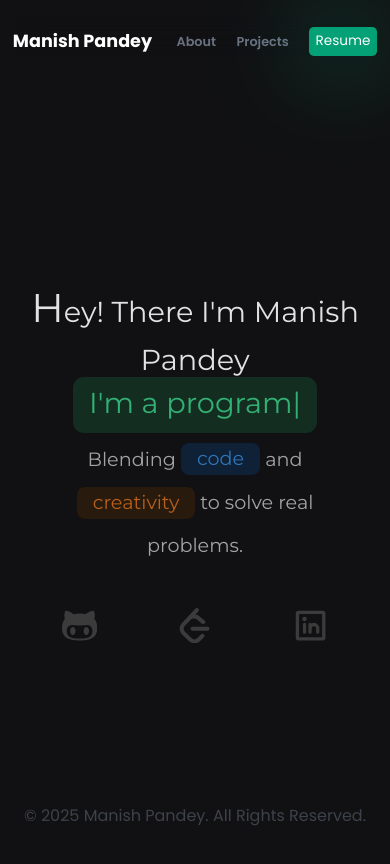
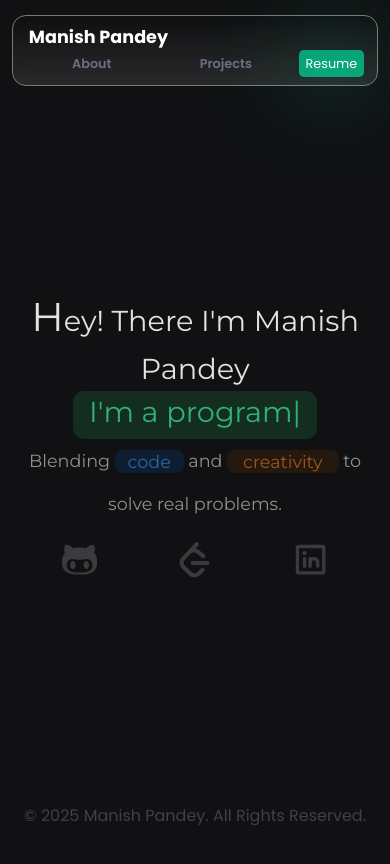
Before and after one commit to manish-pandey413/Portfolio, a React (Vite) app: page / in a window 390 px wide. Shown: the top 864 px of the page. Built offline with nearby package versions, Linux system fonts and the light colour scheme.

Commit message:
feat(UI): Glassy navbar and animations.

```diff
--- a/src/App.css
+++ b/src/App.css
@@ -5,10 +5,10 @@
   text-align: center;
 }
 
-.navbar{
+.navItem{
   transition: transform 300ms;
 }
-.navbar:hover{
+.navItem:hover{
   transform: translateY(-0.3rem);
   cursor:pointer;
 }
@@ -16,7 +16,32 @@
   color: #ffffff;
 }
 
- @media screen and (max-width: 780px){
+.navbar{
+  backdrop-filter: blur(8px);
+  -webkit-backdrop-filter: blur(8px);
+  background: linear-gradient(
+    to top,
+    rgba(240, 240, 240, 0.11),
+    rgba(255, 255, 255, 0)
+    )
+}
+
+@media (min-width: 1080px) {
+  .navbar{
+    background: linear-gradient(
+    to top,
+    rgba(240, 240, 240, 0.06),
+    rgba(255, 255, 255, 0)
+    )
+  }
+}
+
+ @media screen and (max-width: 480px){
+   .navItem{
+     flex: 1;
+     flex-wrap: wrap;
+     padding: 0 0
+   }
    .navbar{
      flex: 1;
      flex-wrap: wrap;
@@ -24,31 +49,11 @@
  }
 
 .resumeBtn {
-  margin: 0;
   padding: 0.3em 0.5em;
   background-color: rgba(0, 219, 157, 0.7);
   color: #ffffff;
   cursor: pointer;
   filter: drop-shadow(0 0 3rem rgba(0, 219, 157, 0.8));
-}
-
-.animationAbt{
-  background-color: #132d21;
-  color: #33b074;
-  border-radius: 0.7rem;
-}
-
- @media screen and (max-width: 780px) {
-   .termImg{
-     display: none
-   }
- }
-
- .termImg {
-  mask-image: linear-gradient(to right, transparent 2%, black 100%, black 100%, transparent 100%),
-               linear-gradient(to top, transparent 0%, black 5%, black 95%, transparent 100%);
-  mask-composite: intersect;
-  -webkit-mask-composite: destination-in;
 }
 
 .homeIcon {
--- a/src/components/topbar.tsx
+++ b/src/components/topbar.tsx
@@ -6,36 +6,33 @@ export default function Topbar() {
     <motion.div
       initial={{ opacity: 0 }}
       animate={{ opacity: 1 }}
-      transition={{ ease: "easeIn", duration: 1 }}
-      className="flex bg-[transparent] backdrop-blur-lg sticky top-4 pt-2 items-center text-gray-500" >
+      transition={{ ease: "easeOut", duration: 1 }}
+      className="navbar flex z-1 sticky top-4 items-center p-2 md:p-0 text-gray-500 rounded-[0.8rem] outline outline-[#ffffff70]" >
 
       {/* Left part */}
-      <div className="text-[#ffffff] shrink text-[1.1rem] font-bold md:text-[1.9rem] md:ml-2 justify-start">
+      <div className="text-[#ffffff] shrink text-[1.1rem] font-bold md:text-[1.5rem] md:ml-7 ml-2 justify-start">
         <NavLink to="/" end>
           Manish Pandey
         </NavLink>
       </div>
 
-      {/* Center part */}
-      <div className="flex flex-1 px-3 md:px-4 flex-row text-[0.8rem] md:text-[1.1rem] justify-end items-center">
-        <div className="navbar decoration-white hover:underline hover:underline-offset-8 m-[0.5rem] md:m-6 md:mx-10 font-semibold">
+      {/* Right part */}
+      <div className="flex flex-1 px-1 md:px-4 flex-row text-[0.8rem] md:text-[1.1rem] justify-end items-center">
+        <div className="navItem decoration-white hover:underline hover:underline-offset-8 md:m-[0.5rem] mx-[0.6rem] md:mx-8 font-semibold">
           <NavLink to="/about" end>
             About
           </NavLink>
         </div>
-        <div className="navbar decoration-white hover:underline hover:underline-offset-8 m-[0.5rem] md:m-6 md:mx-10 font-semibold">
+        <div className="navItem decoration-white hover:underline hover:underline-offset-8 md:m-[0.5rem] mx-[0.6rem] mr-[0.4rem] md:mx-8 font-semibold">
           <NavLink to="/projects" end>
             Projects
           </NavLink>
         </div>
-      </div>
 
-      {/* Right part */}
-      <div className="justify-end text-[0.85rem] md:text-[1.2rem]">
         <motion.button
-          whileHover={{ scale: 1.17 }}
-          transition={{ duration: 0.3 }}
-          className="resumeBtn rounded-[0.3rem]">
+          whileHover={{ scale: 1.1 }}
+          transition={{ duration: 0.2, ease: "easeOut" }}
+          className="resumeBtn rounded-[0.3rem] md:m-[0.6rem] mx-[0.6rem] md:mr-[0rem] mr-[0.1rem]">
           Resume
         </motion.button>
       </div>
--- a/src/pages/home.tsx
+++ b/src/pages/home.tsx
@@ -1,26 +1,49 @@
 import { motion } from "motion/react"
 import { TypeAnimation } from "react-type-animation"
-import terminalImg from "../assets/images/terminal.png"
 import { TfiGithub as GitIcon } from "react-icons/tfi";
 import { SiLeetcode as LeetIcon } from "react-icons/si";
 import { PiLinkedinLogoBold as LinkedIcon } from "react-icons/pi";
 
+const socialContainer = {
+  hidden: { opacity: 0 },
+  show: {
+    opacity: 1,
+    transition: {
+      staggerChildren: 0.3,
+      delayChildren: 0.8
+    }
+  }
+}
+
+const avariant = {
+  hidden: {
+    opacity: 0,
+    scale: 0
+  },
+  show: {
+    opacity: 1,
+    scale: 1,
+    ease: "easeOut"
+  }
+}
+
 export default function Home() {
   return (
     <motion.div
-      initial={{ opacity: 0 }}
+      initial={{ opacity: 0, scale: 0 }}
       animate={{
         opacity: 1,
-        transition: { ease: "easeIn", duration: 0.6 }
+        scale: 1,
+        transition: { ease: "easeOut", delay: 0.3 }
       }}
-      className="flex justify-center font-[Montserrat] md:justify-start h-screen items-center"
+      className="flex justify-center font-[Montserrat] h-dvh items-center"
     >
-      <motion.text className="about md:w-45/100 text-[1.8rem]  md:text-[2.2rem] p-4 md:w-w/5 text-bold">
+      <motion.text className="text-[1.8rem] transform -translate-y-2/10  md:text-[2.2rem] m-2 text-bold">
         <motion.text className="text-[2.5rem] md:text-[3.8rem]">H</motion.text>ey! There I&apos;m Manish Pandey<br />
 
         {/* Animated about section */}
         <motion.text initial={{ opacity: 0 }}
-          className="animationAbt text-[1.8rem] lg:text-[2.0rem] px-[1rem] pt-[0.5rem] pb-[0.85rem]">
+          className="rounded-[0.7rem] bg-[#132d21] text-[#33b074] text-[1.8rem] lg:text-[2.0rem] px-[1rem] pt-[0.2rem] pb-[0.60rem]">
           <TypeAnimation
             sequence={[
               "I'm a problem solver.",
@@ -36,30 +59,30 @@ export default function Home() {
         </motion.text>
         <br />
 
-        {/* Terminal Image */}
-        <img className="termImg absolute md:top-38/100 lg:top-25/100 md:right-10 w-9/10 md:w-5/10 opacity-20 " src={terminalImg} />
-
         {/* Higlighted line  */}
-        <motion.div className="py-[0.6rem] md:py-[0.2rem]">
-          <motion.text className="text-[1.2rem] opacity-70">
-            Blending <motion.text className="bg-[#0d2847] text-[#3b9eff] px-[1rem] pt-[0.2rem] pb-[0.3rem] rounded-lg">code</motion.text> and <motion.text className="bg-[#331e0b] text-[#ff801f] px-[1rem] pt-[0.2rem] pb-[0.3rem] rounded-lg">creativity</motion.text> to solve real problems.
+        <motion.div className="p-[0.1rem]">
+          <motion.text className="text-[1.1rem] opacity-60">
+            Blending <motion.text className="bg-[#0d2847] text-[#3b9eff] px-[0.8rem] pt-[0.03rem] pb-[0.1em] rounded-lg">code</motion.text> and <motion.text className="bg-[#331e0b] text-[#ff801f] px-[1rem] pt-[0.03rem] pb-[0.1em] rounded-lg">creativity</motion.text> to solve real problems.
           </motion.text>
         </motion.div>
 
         {/* Icons */}
-        <motion.nav
-          className="flex gap-[5rem] text-[2.2rem] py-[2.2rem] flex-row justify-center items-center">
+        <motion.div
+          variants={socialContainer}
+          initial="hidden"
+          animate="show"
+          className="flex gap-[5rem] text-[2.2rem] py-[1.2rem] flex-row justify-center items-center">
 
-          <a href="https://github.com/manish-pandey413" target='_blank' rel="noopener noreferrer" >
+          <motion.a href="https://github.com/manish-pandey413" target='_blank' rel="noopener noreferrer" variants={avariant} >
             <GitIcon className="homeIcon hover:animate-pulse" />
-          </a>
-          <a href="https://leetcode.com/u/_Manish_Pandey_/" target='_blank' rel="noopener noreferrer" >
+          </motion.a>
+          <motion.a href="https://leetcode.com/u/_Manish_Pandey_/" target='_blank' rel="noopener noreferrer" variants={avariant}>
             <LeetIcon className="homeIcon hover:animate-pulse" />
-          </a>
-          <a href="https://www.linkedin.com/in/manish-pandey-260aab325/" target='_blank' rel="noopener noreferrer" >
+          </motion.a>
+          <motion.a href="https://www.linkedin.com/in/manish-pandey-260aab325/" target='_blank' rel="noopener noreferrer" variants={avariant}>
             <LinkedIcon className="homeIcon hover:animate-pulse" />
-          </a>
-        </motion.nav>
+          </motion.a>
+        </motion.div>
 
       </motion.text>
     </motion.div >
--- a/src/pages/projects.tsx
+++ b/src/pages/projects.tsx
@@ -1,15 +1,31 @@
 import { motion } from "motion/react";
+import ProjectCard from "../components/projectCard";
+
+
+const projectContainer = {
+  hidden: { opacity: 0 },
+  show: {
+    opacity: 1,
+    transition: {
+      staggerChildren: 0.4,
+      delayChildren: 0.3,
+      delay: 0.3
+    }
+  }
+}
+
 
 export default function Projects() {
   return (
-    <motion.div initial={{ opacity: 0 }}
-      animate={{
-        opacity: 1,
-        transition: { ease: "easeIn", duration: 0.8 }
-      }}>
-      <p className="justify-center my-[4rem] content-center text-[2rem] md:text-[3rem] font-[Poppins] font-bold opacity-40">
-        Nothing Yet :(
-      </p>
+    <motion.div
+      className="flex flex-col pt-4 flex-wrap md:flex-row justify-center items-center"
+      variants={projectContainer}
+      initial="hidden"
+      animate="show">
+      <ProjectCard />
+      <ProjectCard />
+      <ProjectCard />
+      <ProjectCard />
     </motion.div>
   )
 }
```
